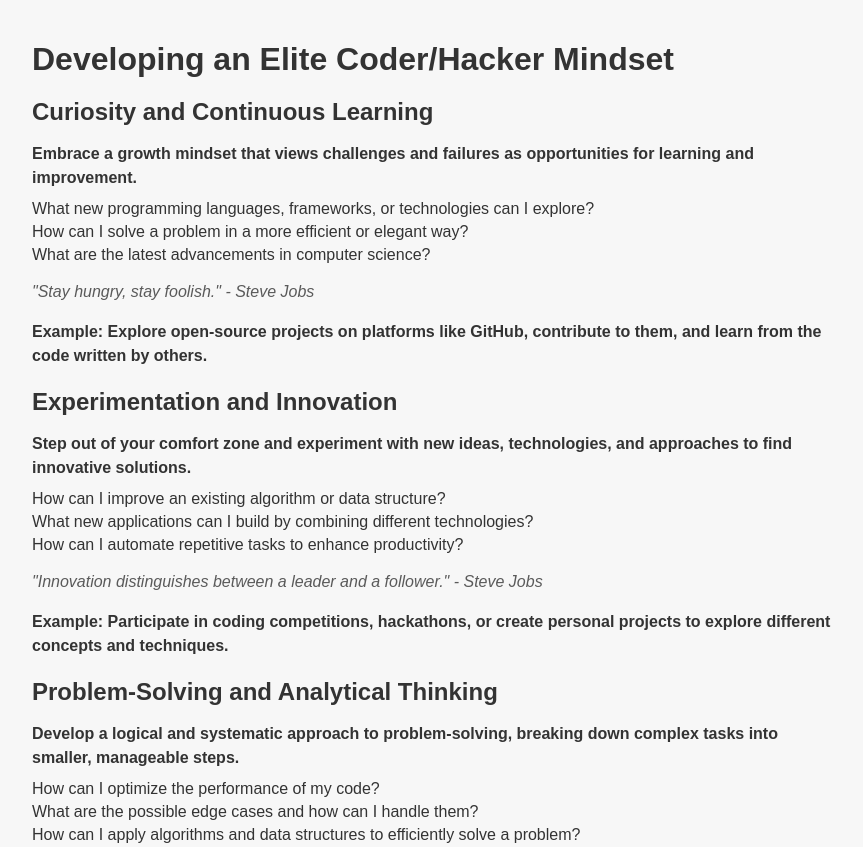
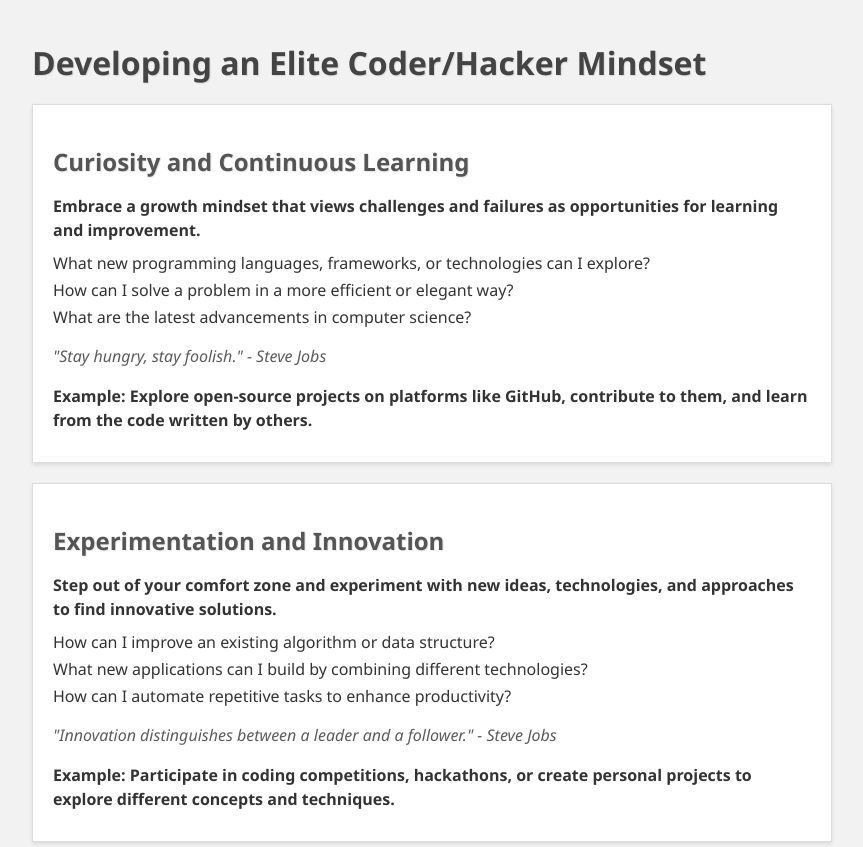
Before and after one commit to Divesh-Kumar-Chordia/Blog, a plain HTML site: page index.html in a window 1280 px wide. Shown: the top 847 px of the page, without its empty margins (208-1071 px from the left). Drawn offline with Linux system fonts and the light colour scheme.

Commit message:
Update index.html
added some styling to make it more readable

```diff
--- a/index.html
+++ b/index.html
@@ -4,9 +4,9 @@
   <title>Developing an Elite Coder/Hacker Mindset</title>
   <style>
     body {
-      background-color: #f7f7f7;
+      background-color: #f2f2f2;
       color: #333;
-      font-family: Arial, sans-serif;
+      font-family: 'Segoe UI', Arial, sans-serif;
       margin: 0;
       padding: 0;
     }
@@ -20,13 +20,15 @@
     h1 {
       font-size: 32px;
       margin-bottom: 20px;
-      color: #333;
+      color: #444;
+      text-shadow: 1px 1px 1px rgba(0, 0, 0, 0.1);
     }
 
     h2 {
       font-size: 24px;
       margin-bottom: 10px;
-      color: #333;
+      color: #555;
+      text-shadow: 1px 1px 1px rgba(0, 0, 0, 0.1);
     }
 
     p {
@@ -56,6 +58,19 @@
 
     li {
       margin-bottom: 5px;
+    }
+
+    .post {
+      background-color: #fff;
+      border: 1px solid #ddd;
+      padding: 20px;
+      margin-bottom: 20px;
+      box-shadow: 0 2px 4px rgba(0, 0, 0, 0.1);
+      transition: box-shadow 0.3s ease;
+    }
+
+    .post:hover {
+      box-shadow: 0 4px 8px rgba(0, 0, 0, 0.2);
     }
   </style>
 </head>
```
